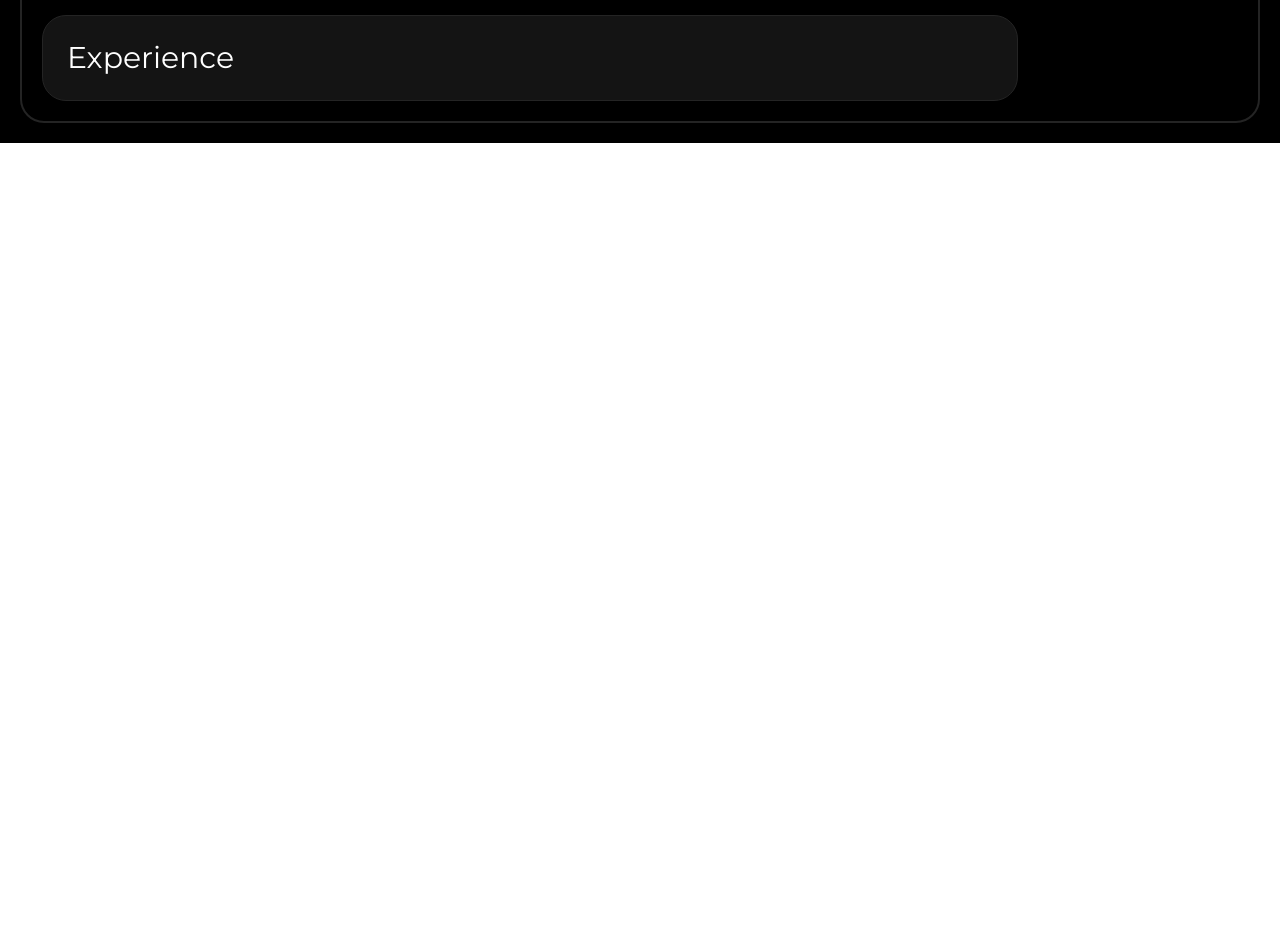
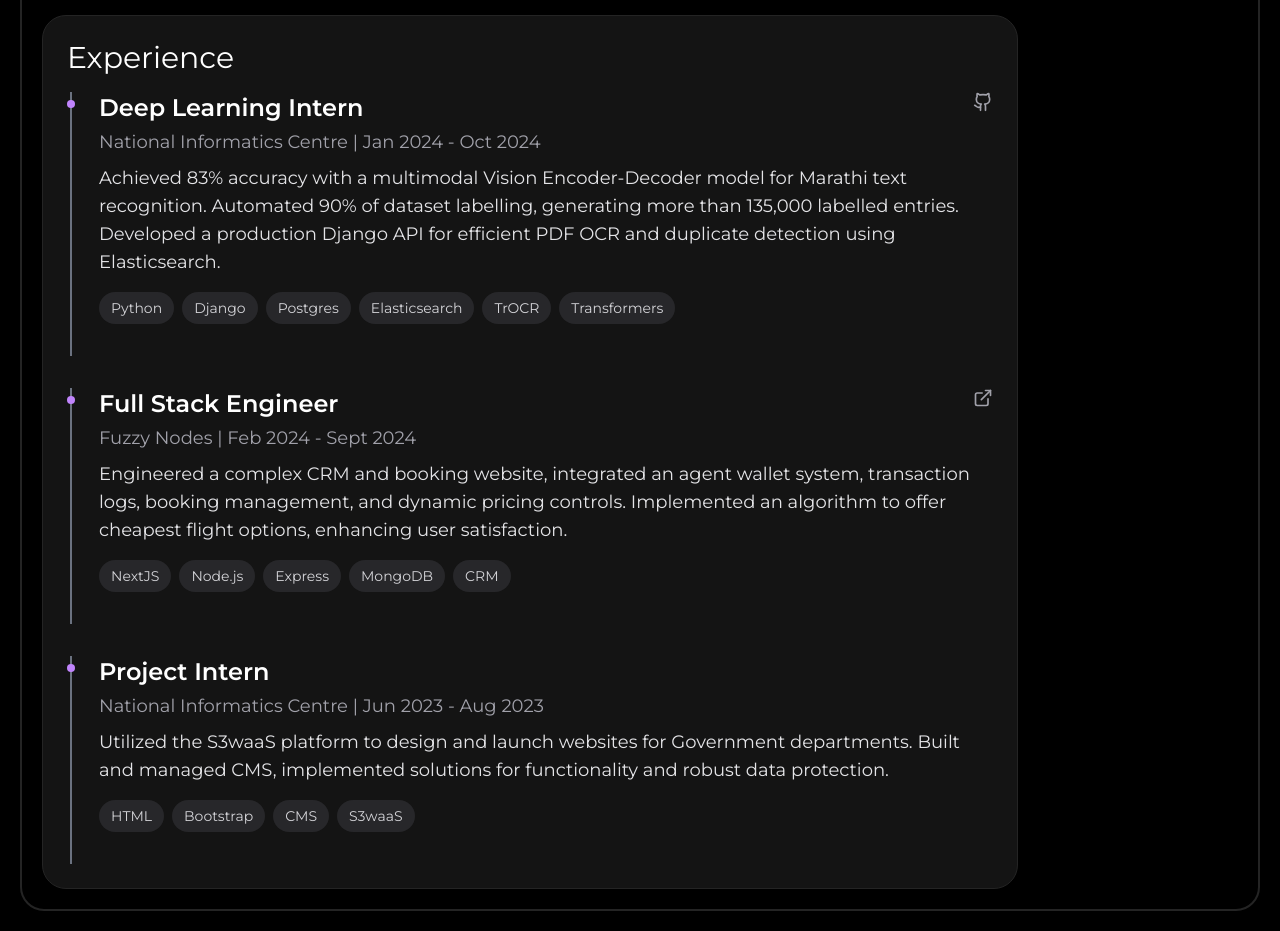
Before and after one commit to MubashirTanwar/.com, a Next.js app: page / in a window 1280 px wide. Shown: the part 861-1792 px from the top of the page. Before the commit the page ends 1004 px from the top, so only its background shows below. Built offline with nearby package versions, Linux system fonts and the light colour scheme; grey boxes are pictures that could not be loaded.

Commit message:
Added Expeinece

```diff
--- /dev/null
+++ b/src/components/home/Experience.tsx
@@ -0,0 +1,116 @@
+import classNames from 'classnames'
+import { BriefcaseIcon, GithubIcon, ExternalLinkIcon } from 'lucide-react'
+
+interface Experience {
+  title: string
+  company: string
+  period: string
+  description: string
+  skills: string[]
+  githubLink?: string
+  liveLink?: string
+}
+
+const experiences: Experience[] = [
+{
+  title: "Deep Learning Intern",
+  company: "National Informatics Centre",
+  period: "Jan 2024 - Oct 2024",
+  description: "Achieved 83% accuracy with a multimodal Vision Encoder-Decoder model for Marathi text recognition. Automated 90% of dataset labelling, generating more than 135,000 labelled entries. Developed a production Django API for efficient PDF OCR and duplicate detection using Elasticsearch.",
+  skills: ["Python", "Django", "Postgres", "Elasticsearch", "TrOCR", "Transformers"],
+  githubLink: "https://github.com/MubashirTanwar/TrOCR", // Add link if available
+  liveLink: "" // Add link if available
+},
+{
+  title: "Full Stack Engineer",
+  company: "Fuzzy Nodes",
+  period: "Feb 2024 - Sept 2024",
+  description: "Engineered a complex CRM and booking website, integrated an agent wallet system, transaction logs, booking management, and dynamic pricing controls. Implemented an algorithm to offer cheapest flight options, enhancing user satisfaction.",
+  skills: ["NextJS", "Node.js", "Express",  "MongoDB","CRM"],
+  githubLink: "", // Add link if available
+  liveLink: "https://bestfares365.com.au/" // Add link if available
+},
+{
+  title: "Project Intern",
+  company: "National Informatics Centre",
+  period: "Jun 2023 - Aug 2023",
+  description: "Utilized the S3waaS platform to design and launch websites for Government departments. Built and managed CMS, implemented solutions for functionality and robust data protection.",
+  skills: ["HTML","Bootstrap", "CMS", "S3waaS"],
+  githubLink: "", // Add link if available
+  liveLink: "" // Add link if available
+},
+]
+
+export default function ExperienceTimeline() {
+  return (
+
+        <div className="space-y-8">
+          {experiences.map((exp, index) => (
+            <div
+              key={index}
+              className="relative pl-8 pb-8"
+            >
+              <div className="absolute left-0 top-0 ml-[3px] h-full w-[2px] bg-gray-500" />
+              <div className="absolute left-0 top-2 w-2 h-2 rounded-full bg-purple-400" />
+              <div className="flex justify-between items-start mb-1">
+                <div className="text-2xl font-semibold text-white">{exp.title}</div>
+                <div className="flex space-x-2">
+                  {exp.githubLink && (
+                    <a
+                      href={exp.githubLink}
+                      target="_blank"
+                      rel="noopener noreferrer"
+                      className="text-zinc-400"
+                    >
+                      <GithubIcon className="h-5 w-5" />
+                    </a>
+                  )}
+                  {exp.liveLink && (
+                    <a
+                      href={exp.liveLink}
+                      target="_blank"
+                      rel="noopener noreferrer"
+                      className="text-zinc-400"
+                    >
+                      <ExternalLinkIcon className="h-5 w-5" />
+                    </a>
+                  )}
+                </div>
+              </div>
+              <div className="mb-2 text-lg text-zinc-400">{exp.company} | {exp.period}</div>
+              <p className="mb-4 text-lg text-zinc-200">{exp.description}</p>
+              <div className="flex flex-wrap gap-2">
+                {exp.skills.map((skill, skillIndex) => (
+                  <Badge key={skillIndex} variant="secondary" className="bg-zinc-800 text-zinc-300">
+                    {skill}
+                  </Badge>
+                ))}
+              </div>
+            </div>
+          ))}
+        </div>
+
+  )
+}
+
+
+export function Badge({
+    children,
+    variant = "primary",
+    className = ""
+    }: {
+    children: React.ReactNode
+    variant?: "primary" | "secondary"
+    className?: string
+    }) {
+    const badgeVariants = {
+        primary: "bg-gray-800 text-gray-300",
+        secondary: "bg-gray-300 text-gray-800"
+    }
+
+    return (
+        <span className={`px-3 py-1.5 rounded-full text-sm ${badgeVariants[variant] + " " + className}`}>
+        {children}
+        </span>
+    )
+    }
--- a/src/components/home/Projects.tsx
+++ b/src/components/home/Projects.tsx
@@ -1,5 +1,6 @@
 // Projects.js
 import React from "react";
+import ExperienceTimeline from "./Experience";
 
 function Projects() {
   return (
@@ -42,6 +43,9 @@
   return (
     <div className="bg-[#141414] border border-[#242424] rounded-3xl p-6">
       <h1 className="text-3xl text-white">Experience</h1>
+      <div className="space-y-4 mt-4">
+        <ExperienceTimeline />
+      </div>
     </div>
   );
 }
```
